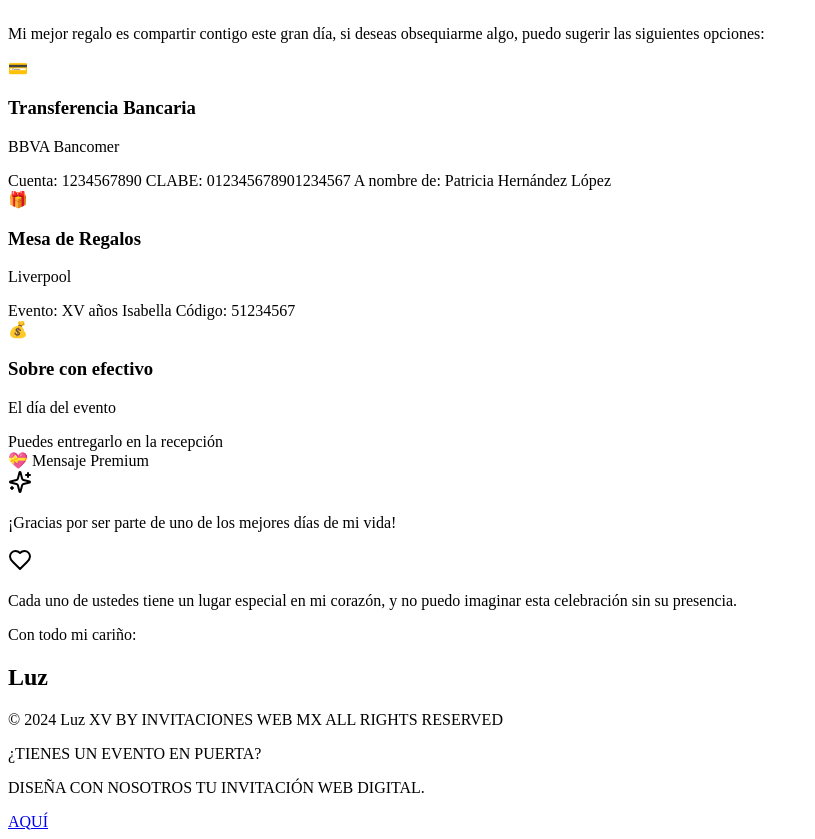
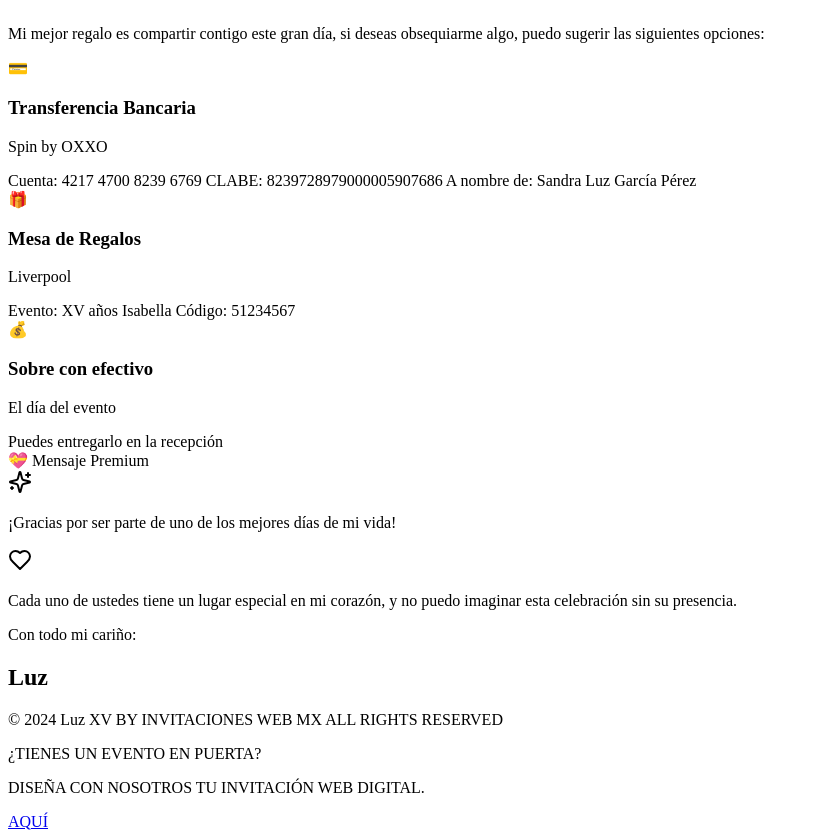
Before and after one commit to ROR2022/quince-basic-luz, a Next.js app: page / in a window 1280 px wide. Shown: the part 6960-7799 px from the top of the page, without its empty margins (0-815 px from the left). Built offline with nearby package versions, Linux system fonts and the light colour scheme.

Commit message:
detalles

```diff
--- a/components/sections/basic/data/basic-demo-data.ts
+++ b/components/sections/basic/data/basic-demo-data.ts
@@ -64,8 +64,8 @@ export const basicDemoData = {
       {
         icon: "💳",
         title: "Transferencia Bancaria",
-        description: "BBVA Bancomer",
-        details: "Cuenta: 1234567890\nCLABE: 012345678901234567\nA nombre de: Patricia Hernández López"
+        description: "Spin by OXXO",
+        details: "Cuenta: 4217 4700 8239 6769\nCLABE: 8239728979000005907686\nA nombre de: Sandra Luz García Pérez"
       },
       {
         icon: "🎁",
```
